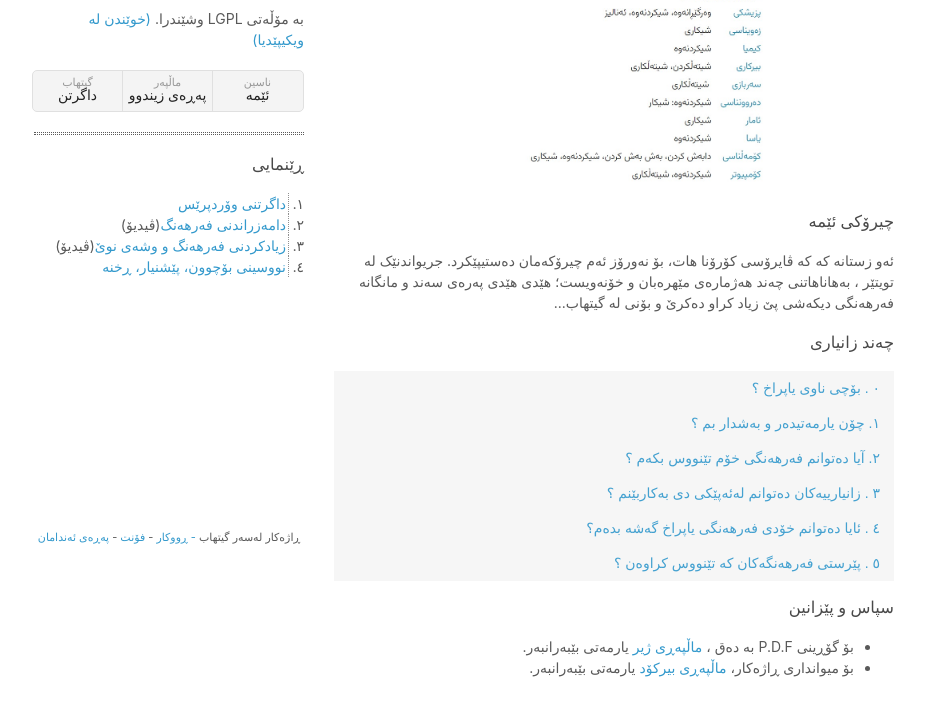
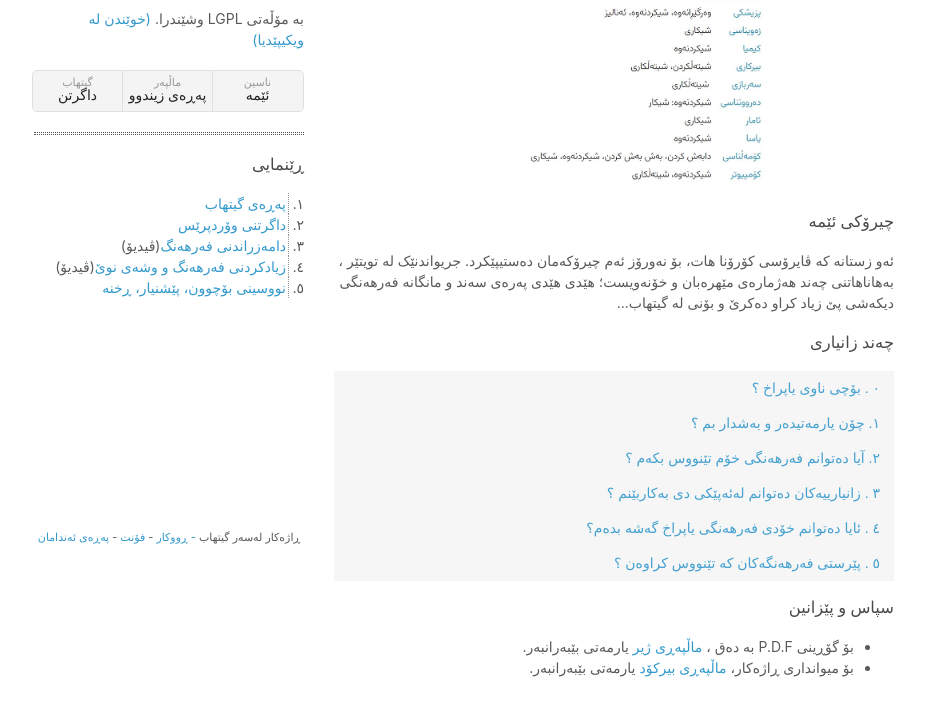
Before and after one commit to linux-krd/yaprax, a plain HTML site: page index.html in a window 1280 px wide. Shown: the part 184-900 px from the top of the page, without its empty margins (176-1101 px from the left). Drawn offline with Linux system fonts and the light colour scheme; a small style sheet from the web is missing.

Commit message:
Update index.html

```diff
--- a/index.html
+++ b/index.html
@@ -27,6 +27,7 @@
 <hr>
         <h3>ڕێنمایی</h3>
         <ol>
+          <li><a href="https://github.com/linux-krd/yaprax" target="_blank">پەڕەی گیتهاب</a></li>
           <li><a href="https://ku.wordpress.org" target="_blank">داگرتنی وۆردپرێس</a></li>
           <li><a href="https://dict.linux.krd/" target="_blank">دامەزراندنی فەرهەنگ</a>(ڤیدیۆ)</li>
           <li><a href="https://dict.linux.krd/" target="_blank">زیادکردنی فەرهەنگ و وشەی نوێ</a>(ڤیدیۆ)</li>
@@ -37,7 +38,7 @@
 
         <p><img src="img/a.jpg"/></p>
 <h3>چیرۆکی ئێمە</h3>
-<p>ئەو زستانە کە کە ڤایرۆسی کۆرۆنا هات، بۆ نەورۆز ئەم چیرۆکەمان دەستیپێکرد. جریواندنێک لە تویتێر ، بەهاناهاتنی چەند هەژمارەی مێهرەبان و خۆنەویست؛ هێدی هێدی پەرەی سەند و مانگانە فەرهەنگی دیکەشی پێ زیاد کراو دەکرێ و بۆنی لە گیتهاب...</p>
+<p>ئەو زستانە کە ڤایرۆسی کۆرۆنا هات، بۆ نەورۆز ئەم چیرۆکەمان دەستیپێکرد. جریواندنێک لە تویتێر ، بەهاناهاتنی چەند هەژمارەی مێهرەبان و خۆنەویست؛ هێدی هێدی پەرەی سەند و مانگانە فەرهەنگی دیکەشی پێ زیاد کراو دەکرێ و بۆنی لە گیتهاب...</p>
 <h3>چەند زانیاری</h3>
 <div class="centered tab-group">
   <div class="tab">
```
